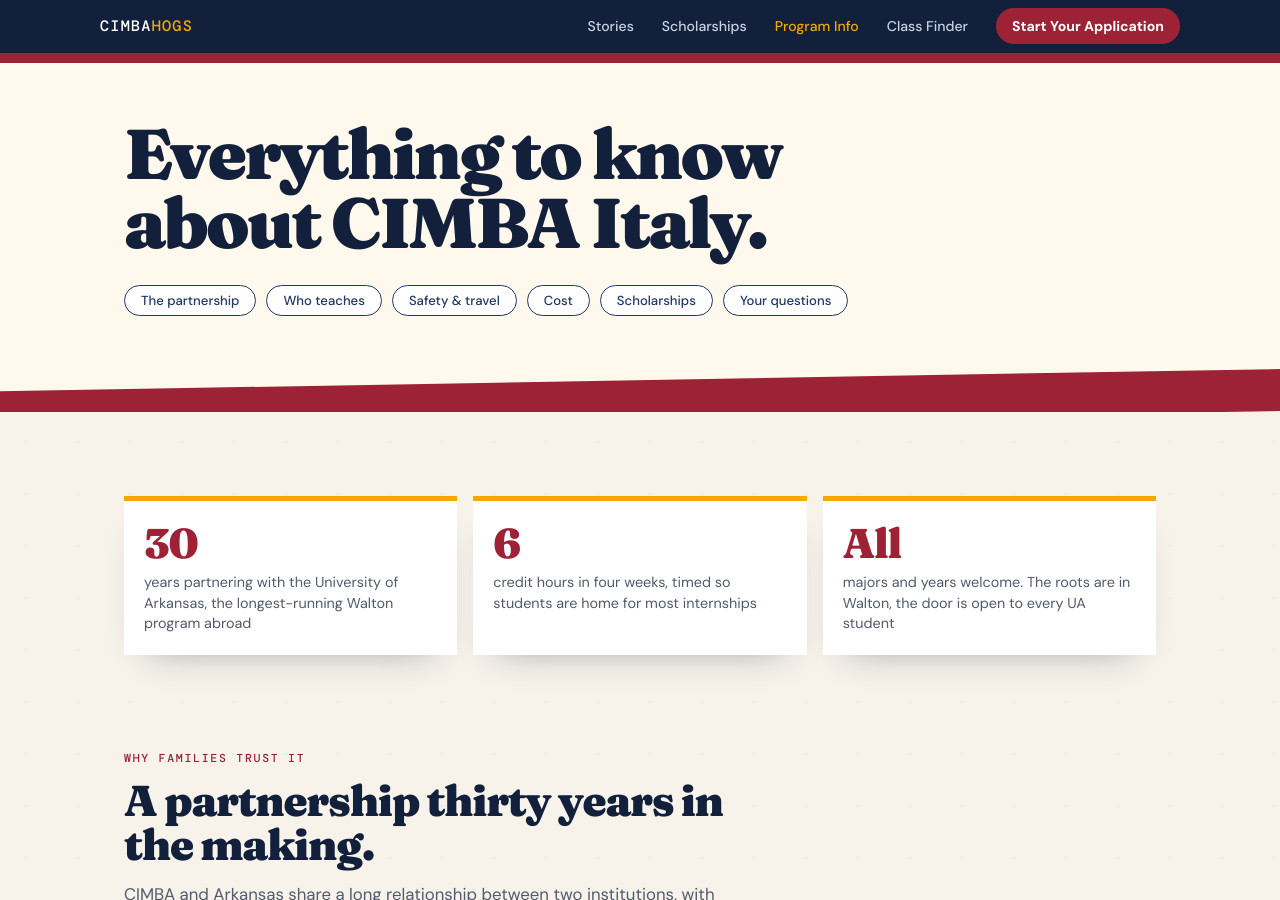
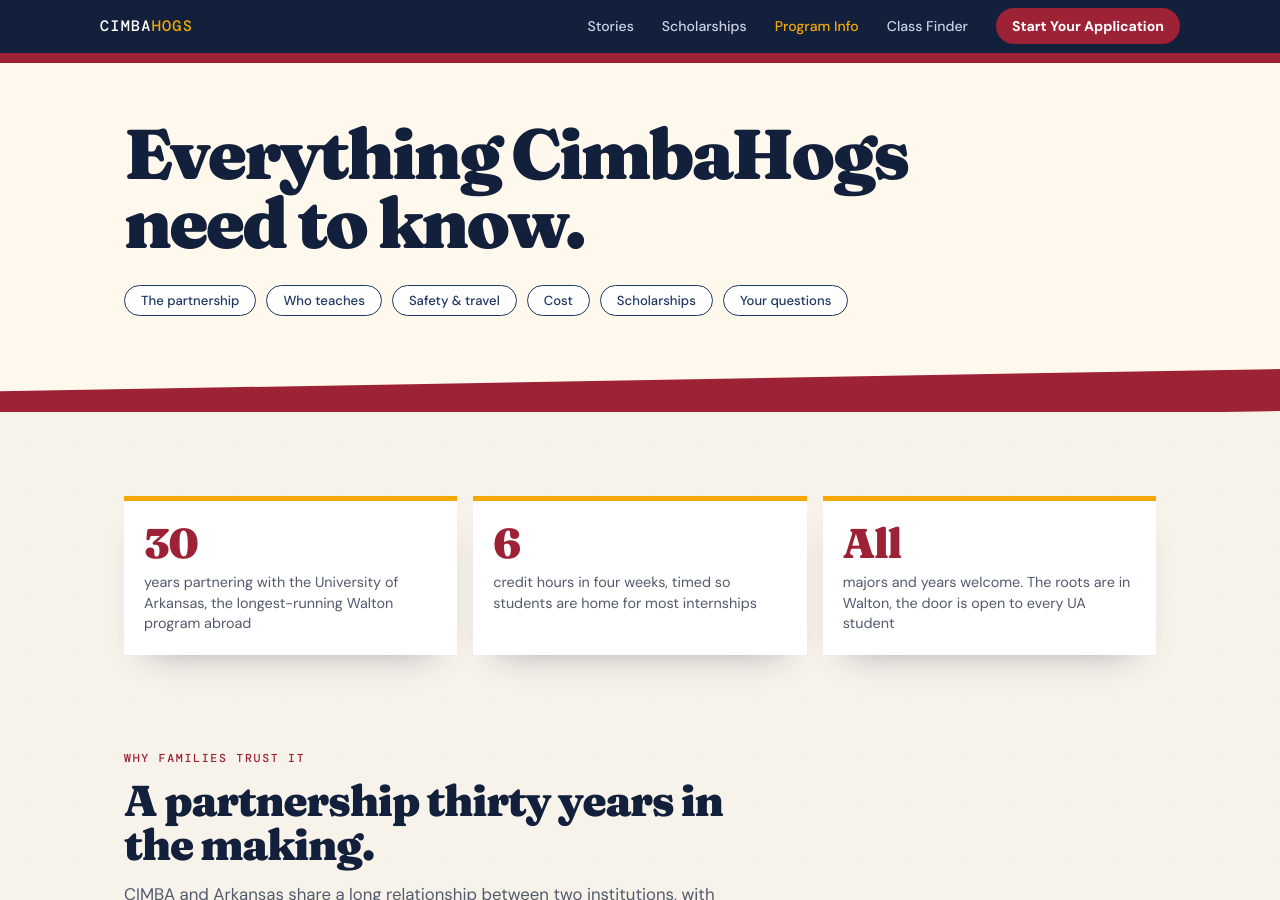
Before and after one commit to profsarahgrace/cimbahogs, a Jekyll site: the page built from program/index.html, in a window 1280 px wide and 900 px high. Built offline with Jekyll 4.4.1, drawn with Linux system fonts in a browser that asks for light colours.

Commit message:
Program info: headline 'Everything CimbaHogs need to know.'
Co-Authored-By: Claude Sonnet 5.5 <noreply@anthropic.com>

```diff
--- a/program/index.html
+++ b/program/index.html
@@ -41,7 +41,7 @@ faq:
 <div class="topline" aria-hidden="true"></div>
 <header class="hero">
   <div class="hero-inner">
-    <h1>Everything to know about CIMBA Italy.</h1>
+    <h1>Everything CimbaHogs need to know.</h1>
     <nav class="jump" aria-label="On this page">
       <a href="#partnership">The partnership</a>
       <a href="#faculty">Who teaches</a>
```
